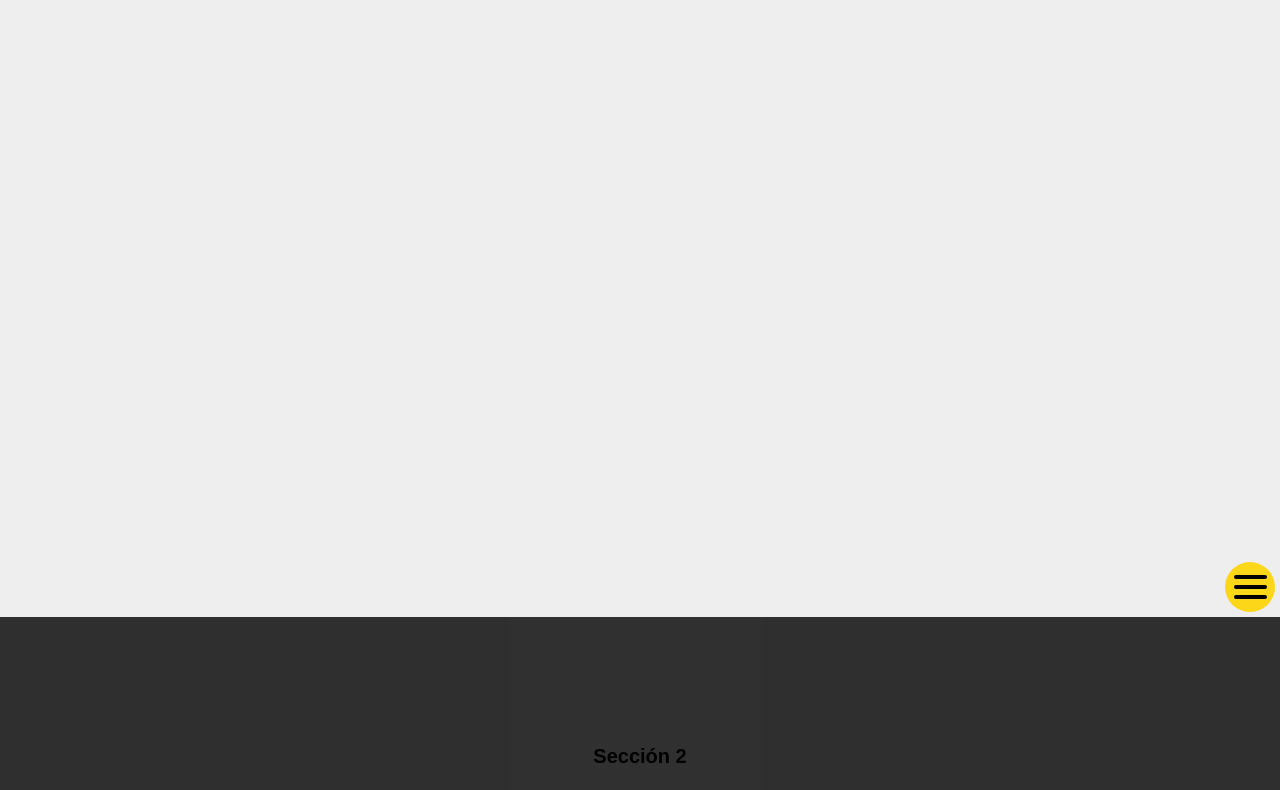
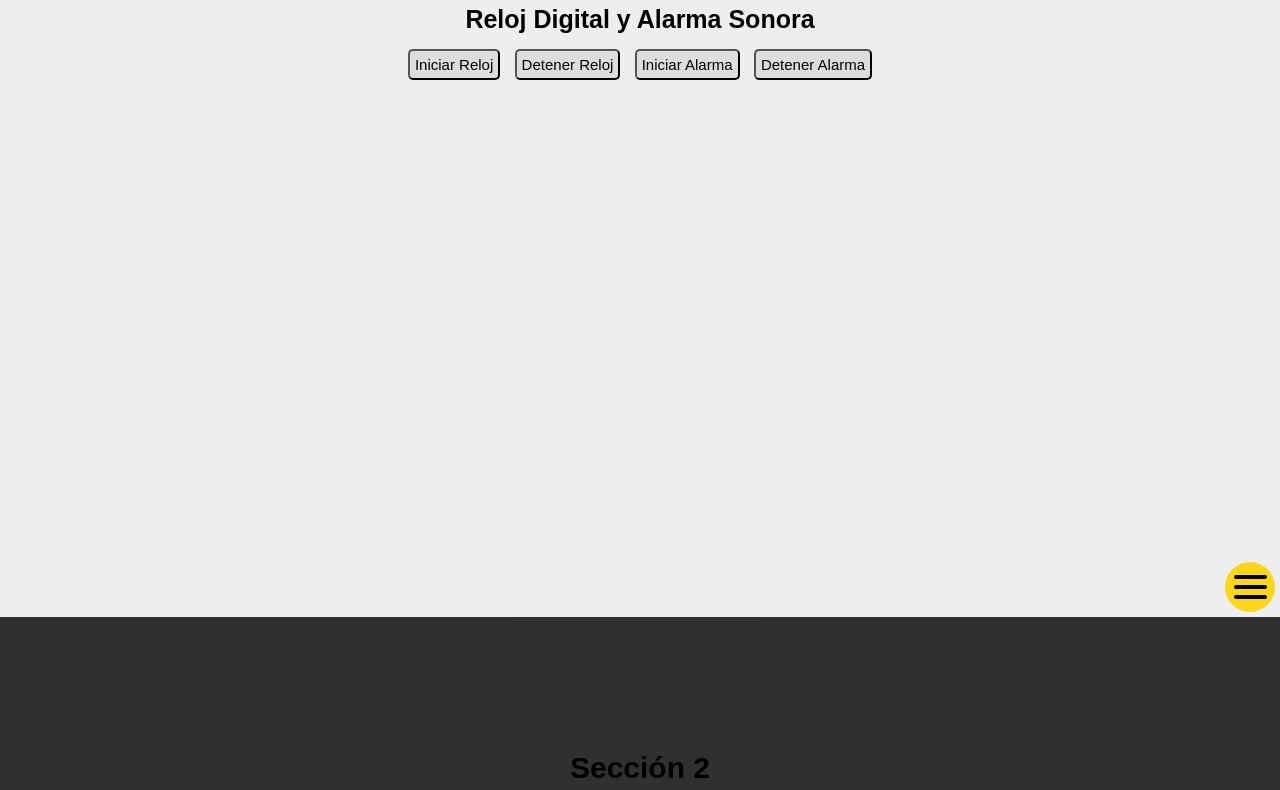
Before and after one commit to Kevin-Canche-Flores/Curso-DOM-JhonMircha, a plain HTML site: page index.html in a window 1280 px wide. Shown: the part 183-973 px from the top of the page. Drawn offline with Linux system fonts and the light colour scheme.

Commit message:
adding botton of digital clock and digitalClock.js

```diff
--- /dev/null
+++ b/JS/digital_clock.js
@@ -0,0 +1,17 @@
+export default function digitalClock (relojOn, relojOff, alarmOn, alarmOff) {
+
+  document.addEventListener("click", (event) => {
+
+    if( event.target.matches(relojOn)){
+      document.querySelector(relojOn).classList.toggle('is-active')
+      document.querySelector(relojOn).classList.toggle('display')
+    }
+
+    if(event.target.matches(menuLinks)){
+      document.querySelector(btnBurger).classList.remove('is-active')
+      document.querySelector(navBurguer).classList.remove('display')
+      console.log(event)
+    }
+  })
+
+}
--- a/JS/dom.js
+++ b/JS/dom.js
@@ -1,9 +1,9 @@
 import  hamburgerMenu  from "./menu_hamburger.js";
-
+import digitalClock from "./digital_clock.js";
 document.addEventListener("DOMContentLoaded", (event) => {
   //Eventhandler Menu hamburguesa
   hamburgerMenu(".hamburger", ".nav", "nav a");
 
   //Eventhandler Clock
-
+  digitalClock ('.btn-play-clock', '.btn-stop-clock', '.btn-alarm-play', '.btn-alarm-stop');
 })
--- a/index.html
+++ b/index.html
@@ -18,8 +18,17 @@
       </ul>
     </nav>
     <main>
-      <section id="section1">
-        <h2>Section 1</h2>
+      <section id="section1" class="section-1">
+        <h2>Section s1</h2>
+        <h3>Reloj Digital y Alarma Sonora</h3>
+        <div class="digital-clock"><span></span></div>
+        <div class="clock">
+          <button class="btn-play-clock">Iniciar Reloj</button>
+          <button class="btn-stop-clock">Detener Reloj</button>
+          <button class="btn-alarm-play">Iniciar Alarma</button>
+          <button class="btn-alarm-stop">Detener Alarma</button>
+        </div>
+        <audio src=""></audio>
       </section>
       <section id="section2">
         <h2>Sección 2</h2>
--- a/styles/syles.css
+++ b/styles/syles.css
@@ -10,6 +10,7 @@
 body {
   background-color: #eee;
   z-index: 10;
+  overflow: hidden;
 }
 
 header {
@@ -21,8 +22,7 @@ header {
 }
 
 h1 {
-  font-size: 3rem;
-
+  font-size: 3.5rem;
 }
 
 /***************************************************************************APARTADO DEL NAV************************************************************************************/
@@ -81,6 +81,7 @@ nav a:hover {
 
 /*************************************************************************APARTADO DEL SECTION*********************************************************************/
 section {
+  margin: 0 auto;
   font-size: 2.5rem;
 
   padding-top: 7rem;
@@ -89,12 +90,47 @@ section {
   border-bottom: #000;
 }
 
+
 section h2 {
-  font-size: 2rem;
+  font-size: 3rem;
 }
 
+section h3 {
+  font-size: 2.5rem;
+  padding-top: 2rem;
+}
+
+.section-1 {
+  display: flex;
+  flex-direction: column;
+  align-items: center;
+}
+
+.clock {
+  margin: 1.5rem ;
+}
+
+.clock button {
+  font-size: 1.5rem;
+  background-color: #ddd;
+
+  border-radius: 5px;
+  padding: .5rem;
+  margin-left: .5rem;
+  margin-right: .5rem;
+
+  cursor: pointer;
+}
+
+.clock button:hover {
+  background-color: rgb(252, 214, 24);
+}
+
+.clock button:active {
+  background-color: #ddd;
+}
 /************************************************************ETIQUETAS QUE COMPARTEN VALORES***********************************************************************/
-h1, h2 {
+h1, h2, h3 {
   text-align: center;
 }
 
```
Also changed, not shown: 1 other file.
